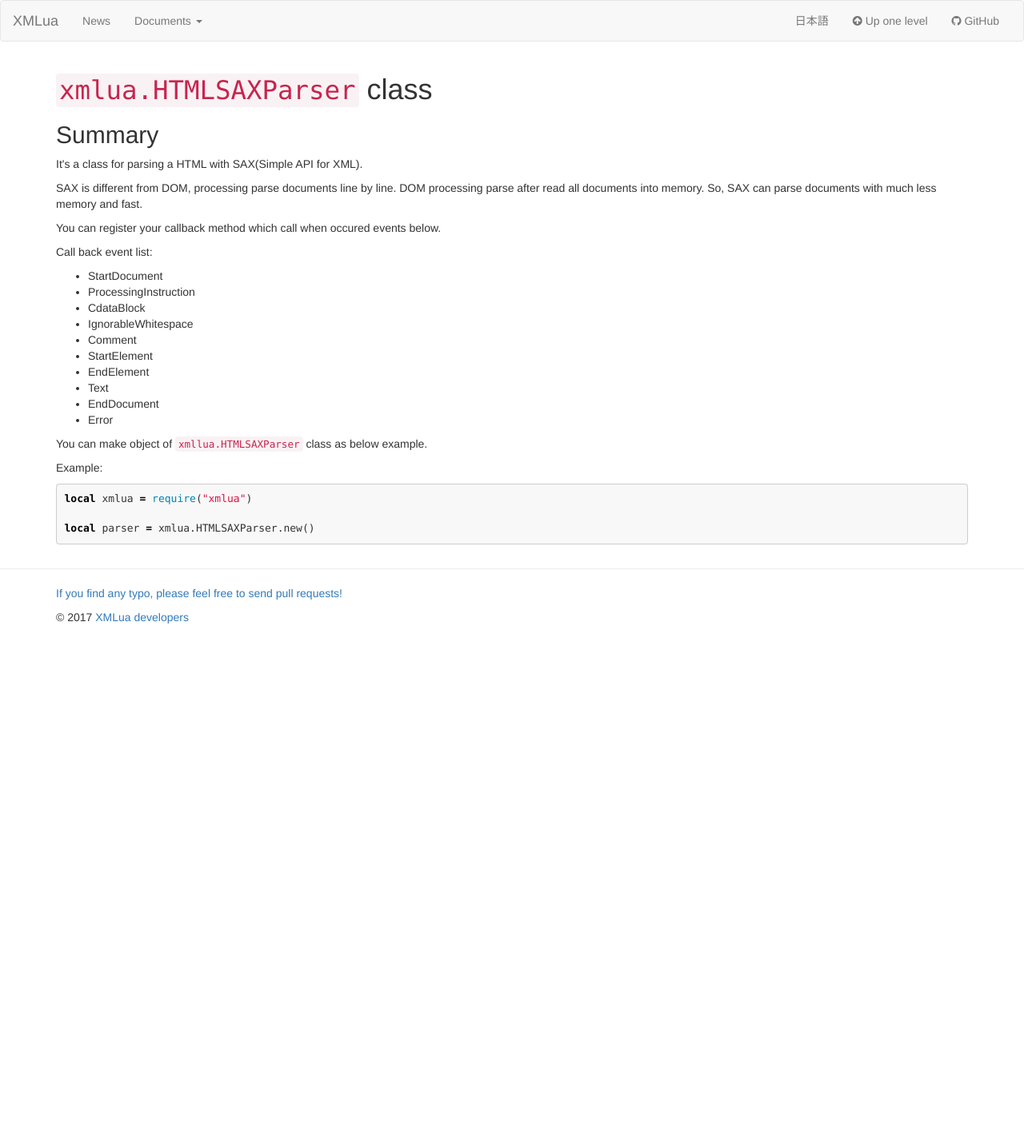
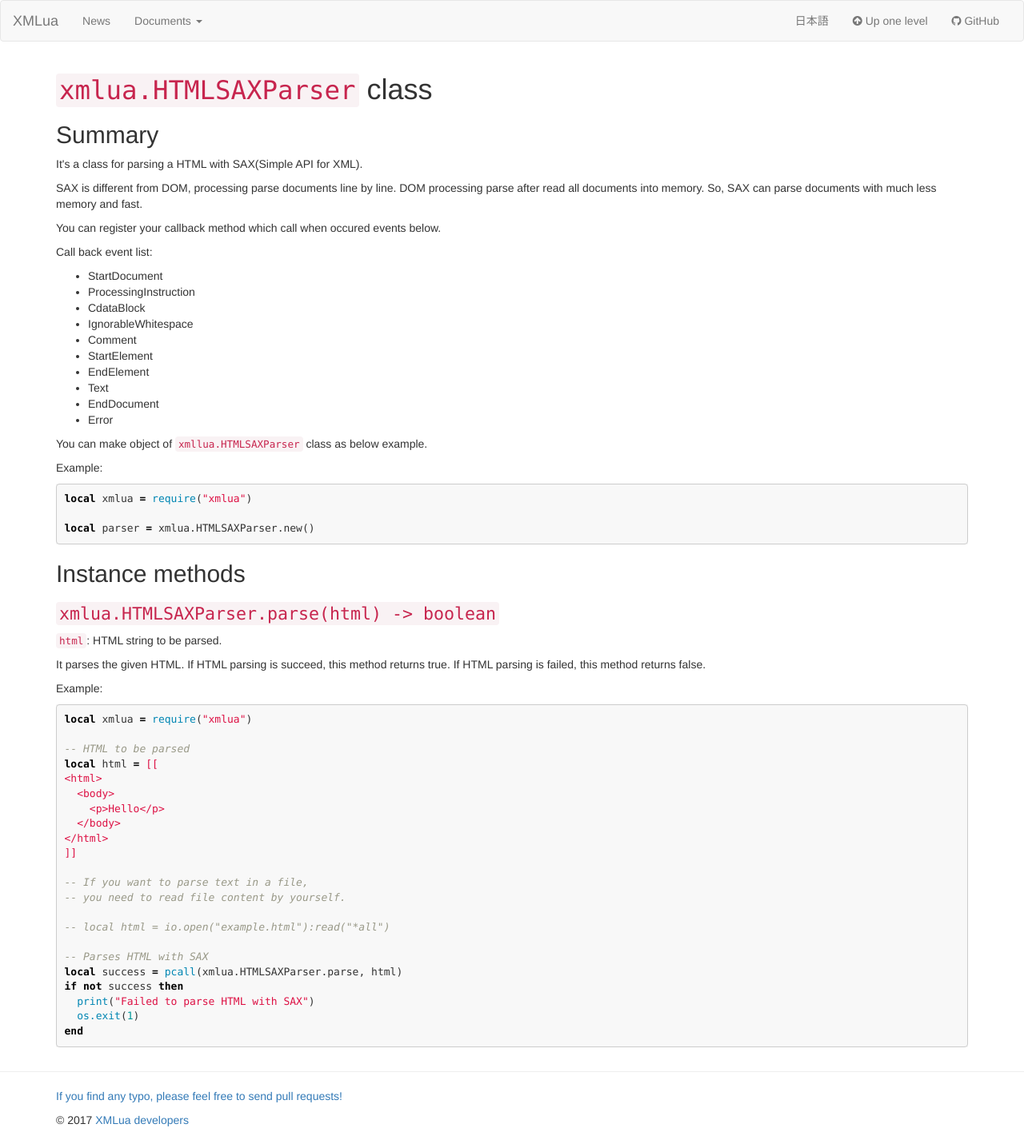
Before and after one commit to clear-code/xmlua, a Jekyll site: the page built from docs/reference/html-sax-parser.md, in a window 1280 px wide. Shown: the whole page at 80% size. Built offline with Jekyll 4.4.1, drawn with Linux system fonts in a browser that asks for light colours; before the commit the page ends 900 px from its top, so only the background shows below that.

Commit message:
doc reference: add instance method("HTMLParser.parse") of HTMLSAXParser class

````diff
--- a/docs/reference/html-sax-parser.md
+++ b/docs/reference/html-sax-parser.md
@@ -35,3 +35,38 @@ local xmlua = require("xmlua")
 
 local parser = xmlua.HTMLSAXParser.new()
 ```
+
+## Instance methods
+### `xmlua.HTMLSAXParser.parse(html) -> boolean` {#parse}
+
+`html`: HTML string to be parsed.
+
+It parses the given HTML.
+If HTML parsing is succeed, this method returns true. If HTML parsing is failed, this method returns false.
+
+Example:
+
+```lua
+local xmlua = require("xmlua")
+
+-- HTML to be parsed
+local html = [[
+<html>
+  <body>
+    <p>Hello</p>
+  </body>
+</html>
+]]
+
+-- If you want to parse text in a file,
+-- you need to read file content by yourself.
+
+-- local html = io.open("example.html"):read("*all")
+
+-- Parses HTML with SAX
+local success = pcall(xmlua.HTMLSAXParser.parse, html)
+if not success then
+  print("Failed to parse HTML with SAX")
+  os.exit(1)
+end
+```
````
